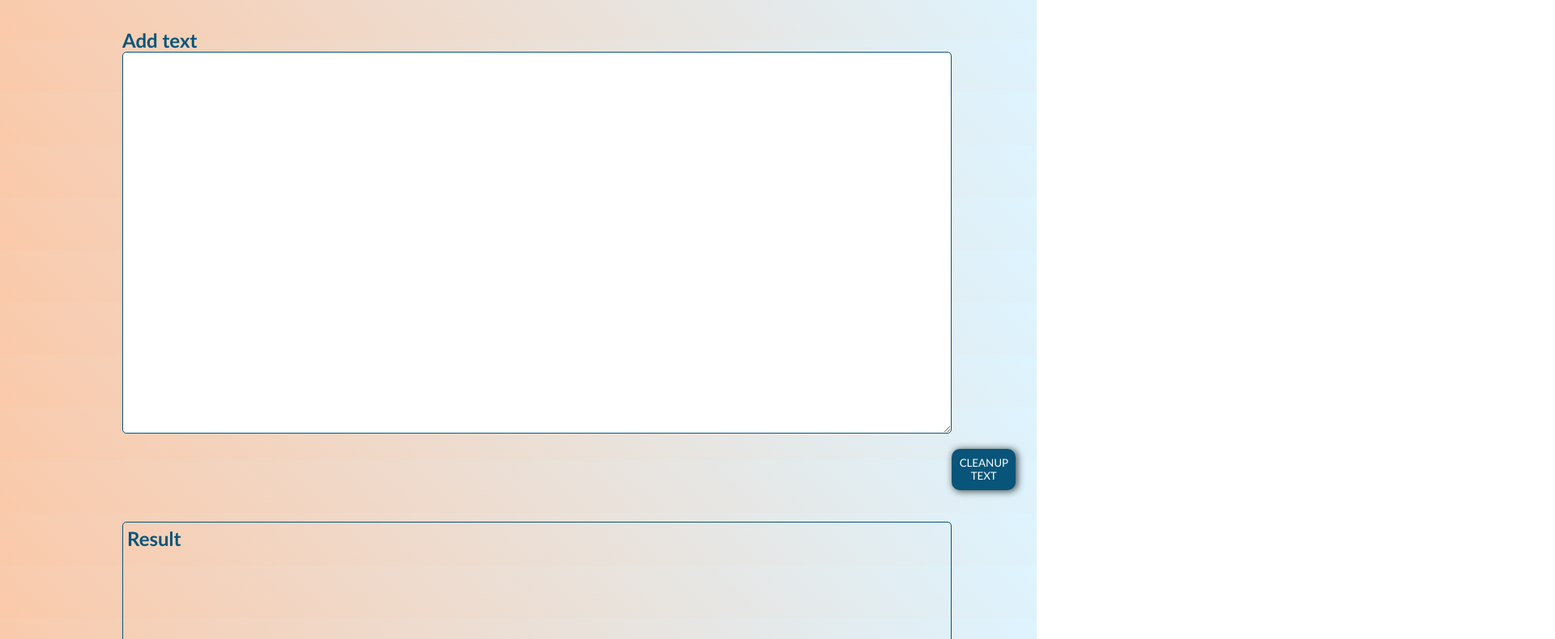
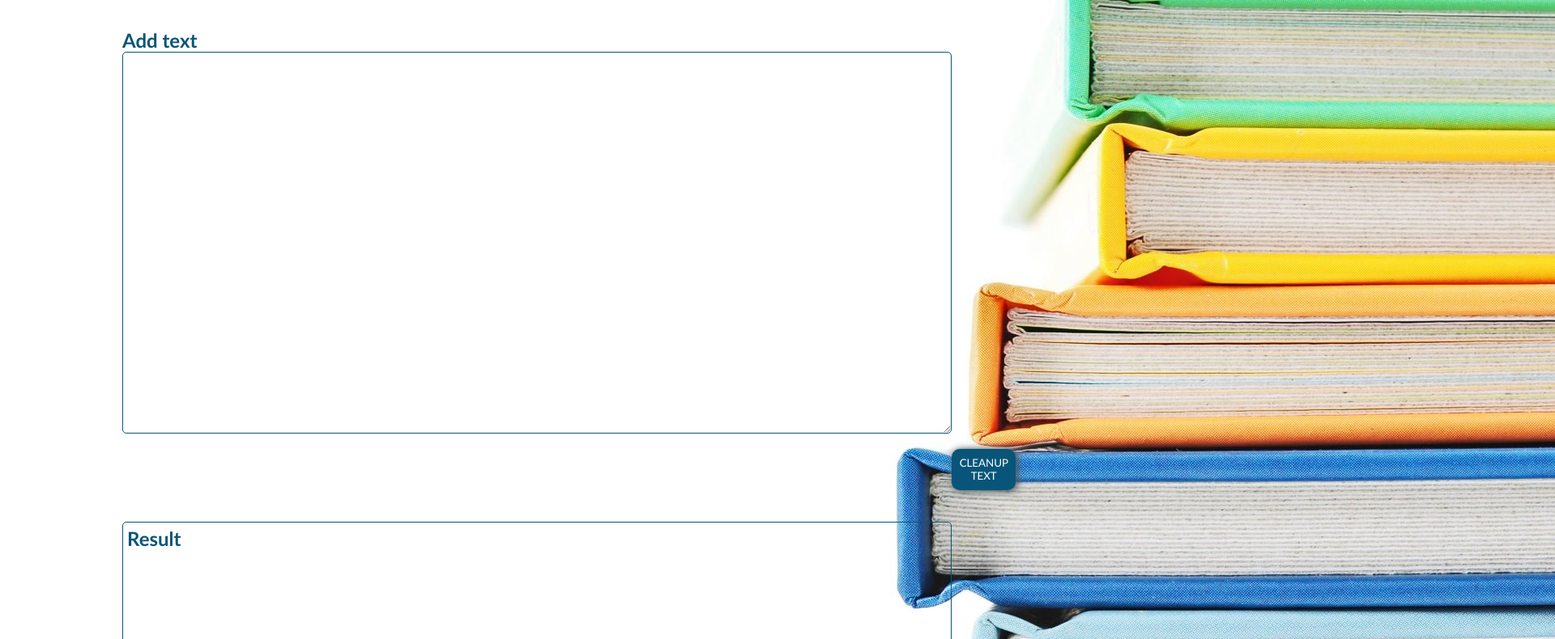
Before and after one commit to develiza/textCleanup, a website: page index.html in a window 1280 px wide. Shown: the part 81-871 px from the top of the page at 81% size, 1920 px wide, since content can reach past the window. Drawn offline with Linux system fonts and the light colour scheme.

Commit message:
chores(): updates

```diff
--- a/index.html
+++ b/index.html
@@ -24,8 +24,8 @@
             <div class="result">
                 <h2>Result</h2>
                 <p id="clean-text"></p>
-
             </div>
+            <img src="books.jpg" alt="">
         </div>
     </section>
     <script src="textCleanup.js"></script>
--- a/style.css
+++ b/style.css
@@ -7,7 +7,8 @@
 }
 
 body {
-    background: linear-gradient(45deg, #fac9a9, rgb(221, 244, 255));
+    background: #ffffff;
+    /* background: linear-gradient(45deg, #fac9a9, rgb(221, 244, 255)); */
     width: 100vw;
 }
 
@@ -35,6 +36,7 @@ button {
     padding: 0.6rem;
     text-transform: uppercase;
 }
+
 
 .main-container {
     position: relative;
```
Also changed, not shown: book.jpg (added), books.jpg (added).
